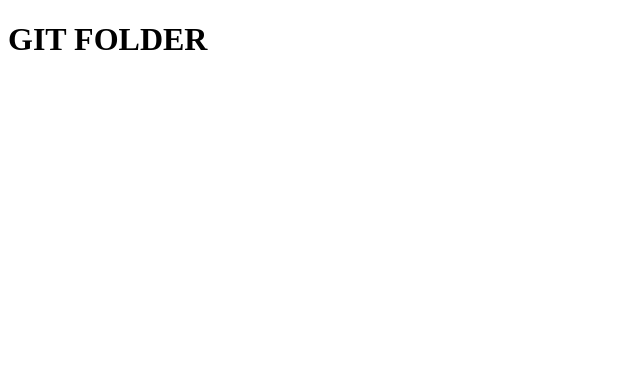
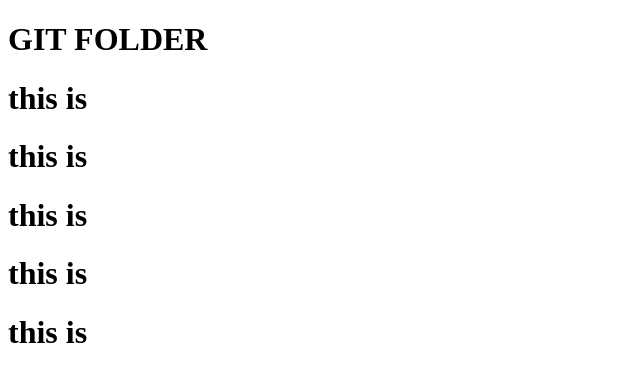
Before and after one commit to PAVANTEJ-05/GIT-repo, a plain HTML site: page index.html in a window 1280 px wide. Shown: the whole page, without its empty margins (0-640 px from the left). Drawn offline with Linux system fonts and the light colour scheme.

Commit message:
added multiple changes

```diff
--- a/index.html
+++ b/index.html
@@ -7,5 +7,10 @@
 </head>
 <body>
     <h1>GIT FOLDER</h1>
+    <h1>this is </h1>
+    <h1>this is </h1>
+    <h1>this is </h1>
+    <h1>this is </h1>
+    <h1>this is </h1>
 </body>
 </html>
```
